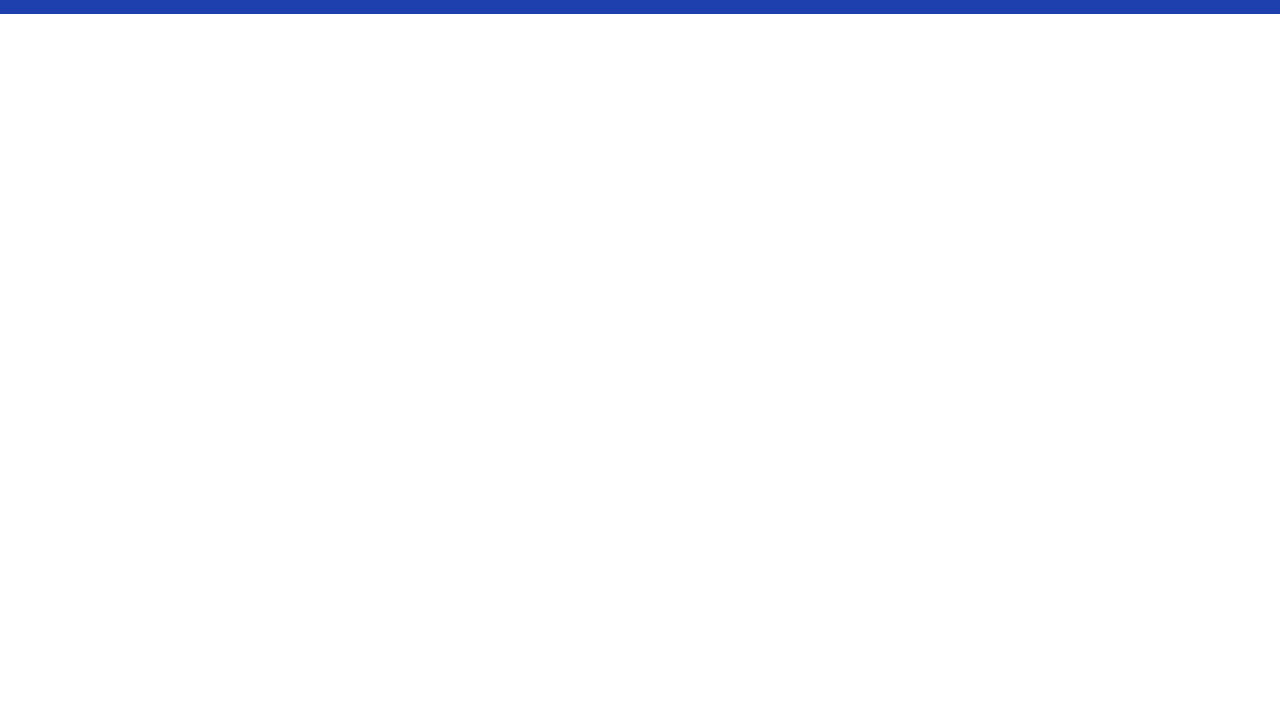
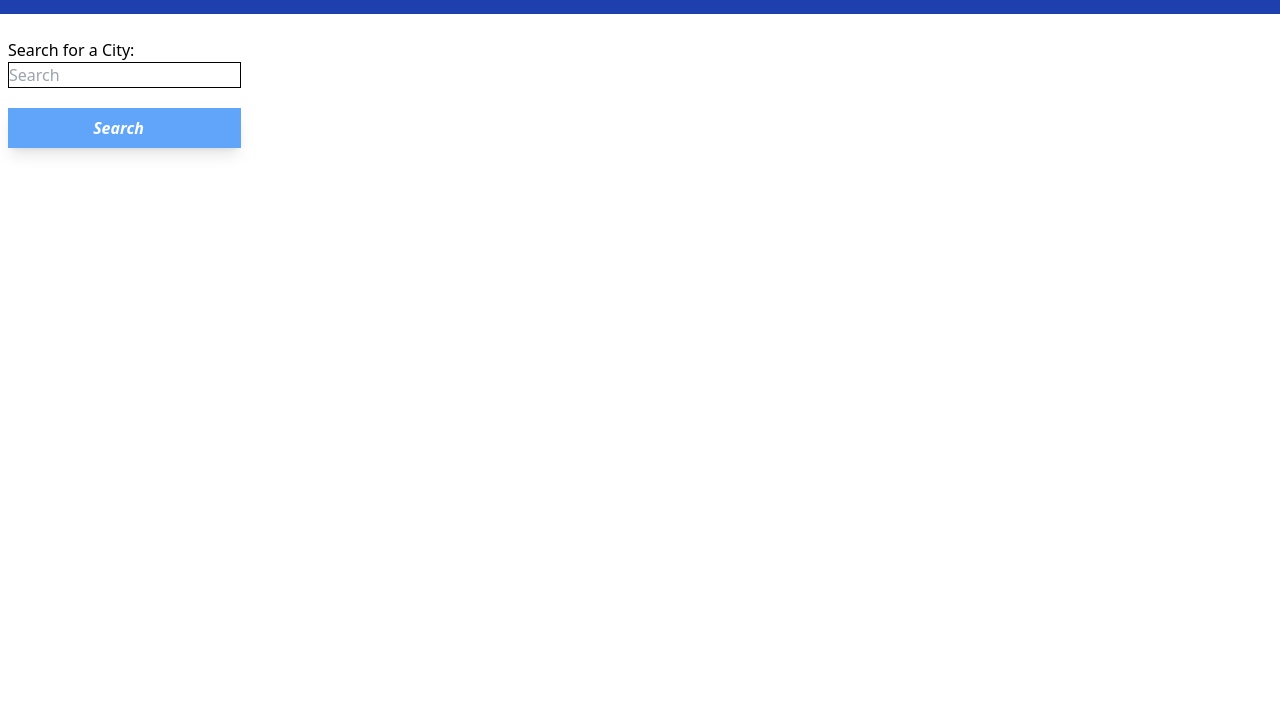
Before and after one commit to camizag/weather-dashboard, a website: page src/index.html in a window 1280 px wide. Shown: the part 86-800 px from the top of the page. Drawn offline with Linux system fonts and the light colour scheme.

Commit message:
added sidebar for search bar

```diff
--- a/src/index.html
+++ b/src/index.html
@@ -14,6 +14,16 @@
         </div>
     </header>
 
+    <!--Sidebar-->
+    <aside class="items-stretch	">
+        <div class="float-left pr-4 pl-2 pt-6">
+            <h2 class="flex-row">Search for a City: </h2>
+            <input type="text" placeholder="Search" class="w-full border border-black flex-row">
+            <button class="w-full bg-blue-400 text-white cta-btn font-semibold py-2 mt-5 rrounded-lg shadow-lg hover:shadow-xl hover:bg-gray-300 flex items-center justify-center">
+            <i class="fas fa-plus mr-3">Search</i>
+            </button>
+        </div>
+    </aside>
     <script src="./script.js"></script>
 </body>
 </html>
```
